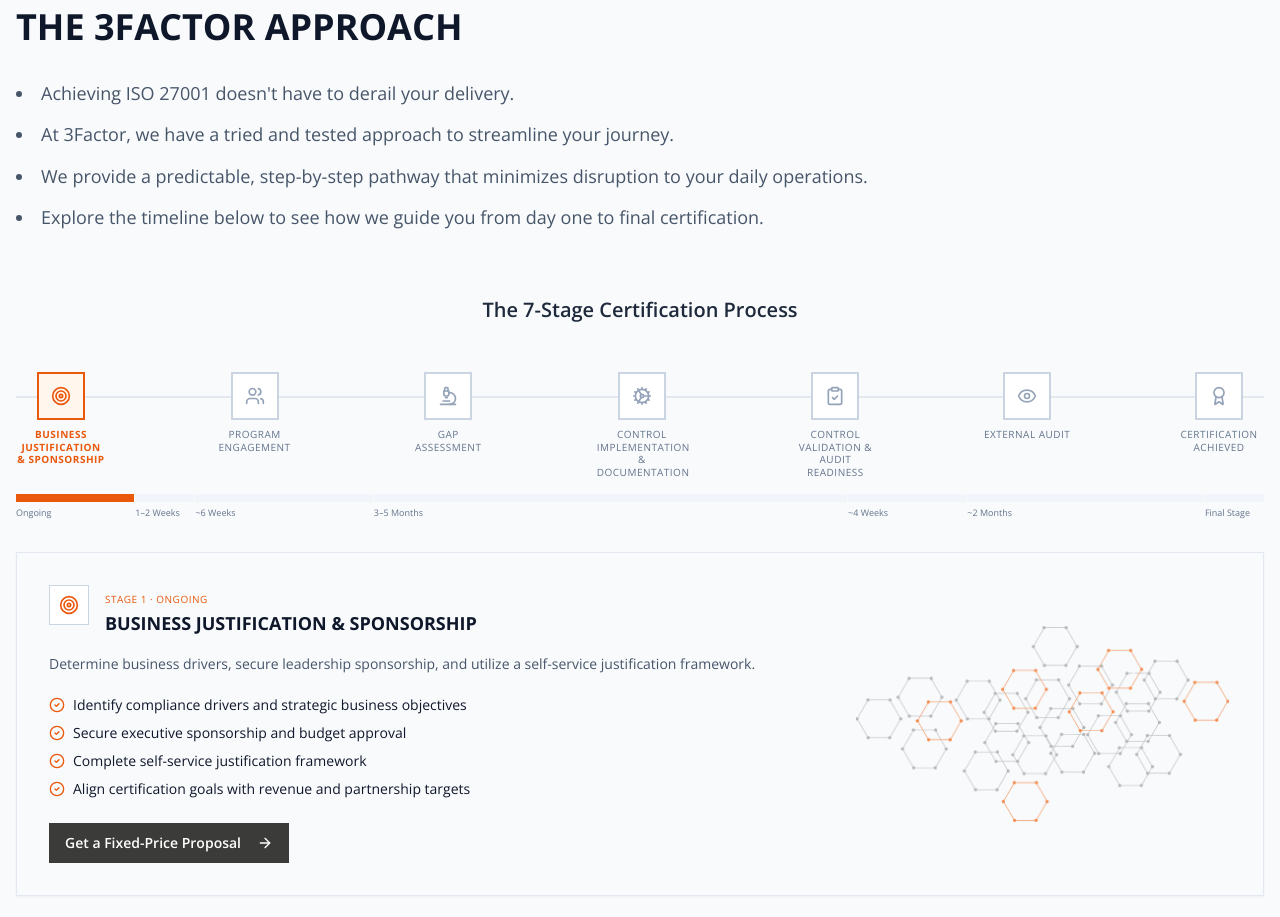
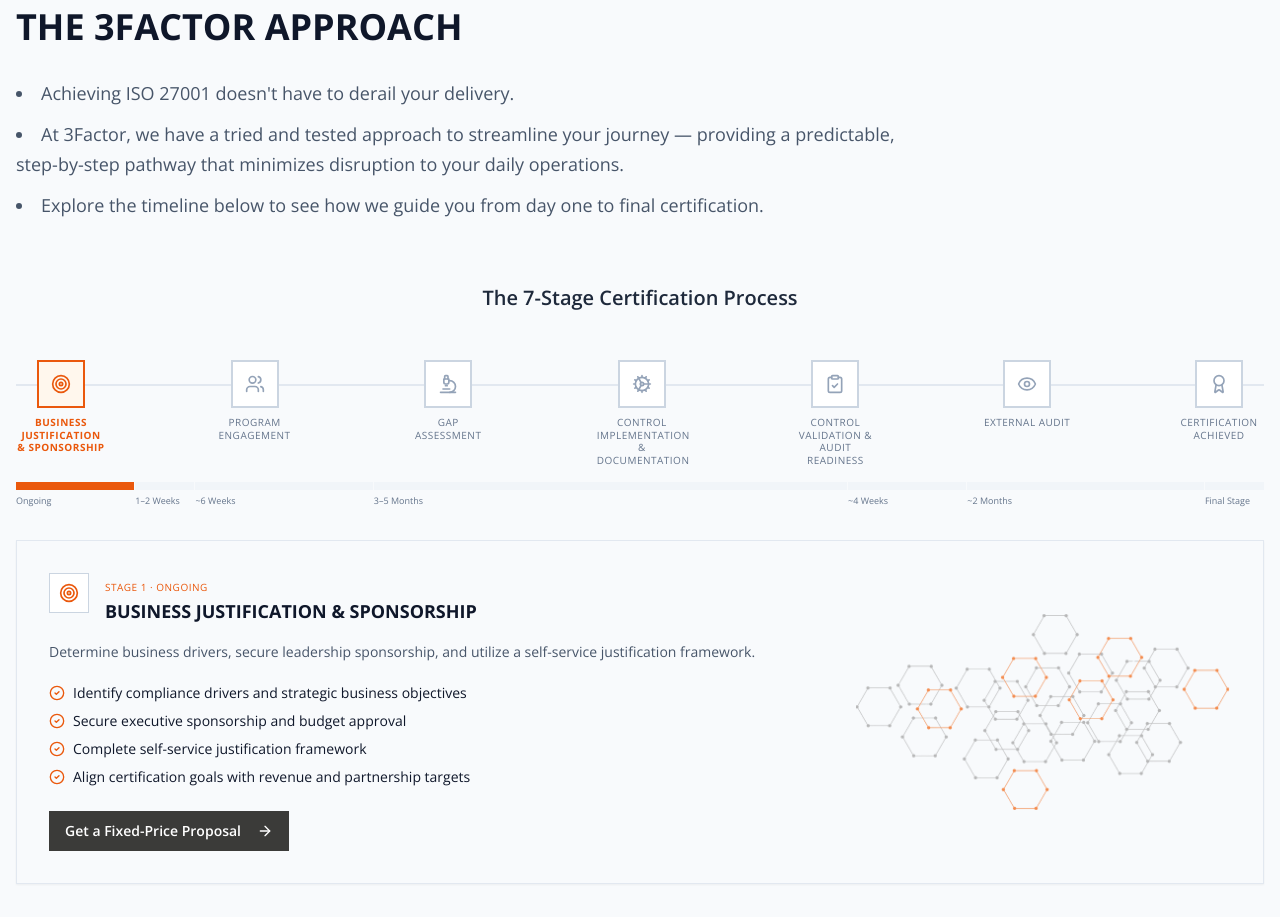
Before and after one commit to Sean3FACTOR/threefactor-glow-web, a React (Vite) app: page /services/iso-27001 in a window 1280 px wide. Shown: the part 1040-1957 px from the top of the page. Built offline with nearby package versions, Linux system fonts and the light colour scheme.

Commit message:
Combined two bullets into one

```diff
--- a/src/pages/ISO27001Page.tsx
+++ b/src/pages/ISO27001Page.tsx
@@ -726,8 +726,7 @@ const ISO27001Page = () => {
           </h2>
           <ul className="text-lg text-slate-600 mb-16 max-w-4xl leading-relaxed space-y-3 list-disc list-inside">
             <li>Achieving ISO 27001 doesn't have to derail your delivery.</li>
-            <li>At 3Factor, we have a tried and tested approach to streamline your journey.</li>
-            <li>We provide a predictable, step-by-step pathway that minimizes disruption to your daily operations.</li>
+            <li>At 3Factor, we have a tried and tested approach to streamline your journey — providing a predictable, step-by-step pathway that minimizes disruption to your daily operations.</li>
             <li>Explore the timeline below to see how we guide you from day one to final certification.</li>
           </ul>
           <h3 className="text-xl font-semibold text-slate-800 text-center mb-12">
```
